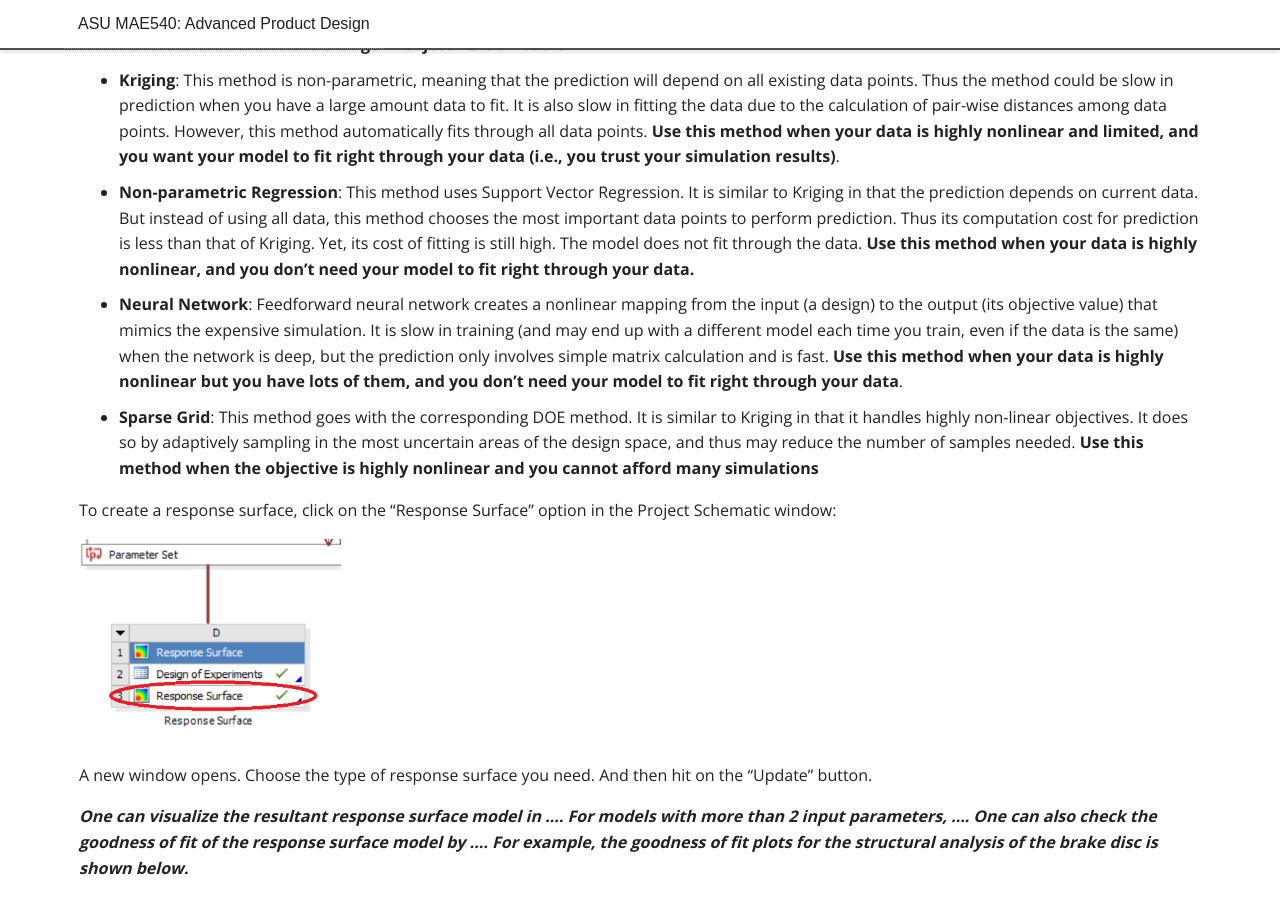
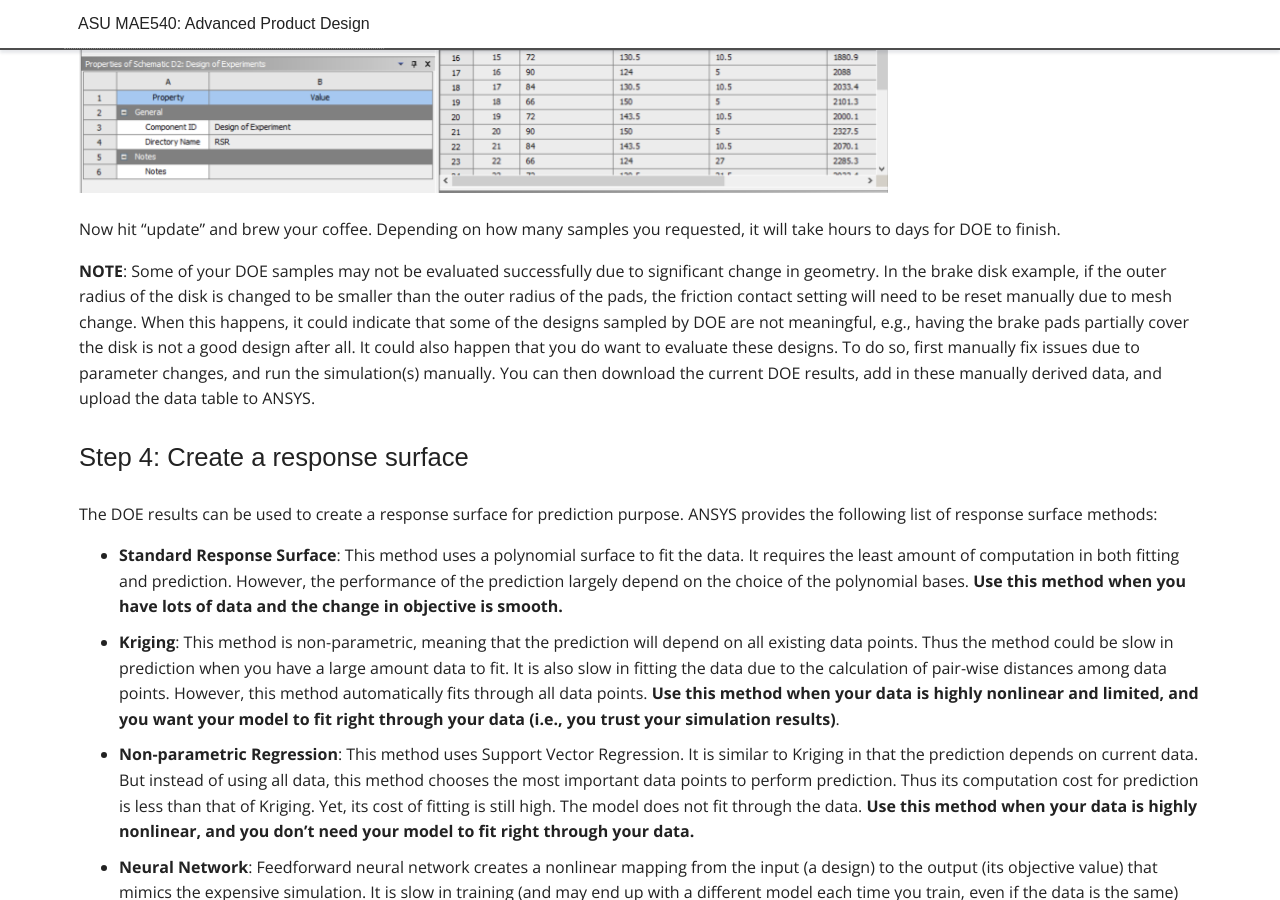
Before and after one commit to DesignInformaticsLab/DesignInformaticsLab.github.io, a Jekyll site: the page built from _posts/teaching/productdesign/2016-11-20-ansys.md, in a window 1280 px wide and 900 px high, scrolled down 14375 px. Built offline with Jekyll 4.4.1, drawn with Linux system fonts in a browser that asks for light colours; some web fonts are replaced; some of the changed text lies outside the part shown.

Commit message:
fixing ansys tutorial

```diff
--- a/_posts/teaching/productdesign/2016-11-20-ansys.md
+++ b/_posts/teaching/productdesign/2016-11-20-ansys.md
@@ -16,6 +16,8 @@
 
 We encourage you to also read related chapters in
 the official [ANSYS Design Exploration User's Guide][ansys].
+
+**NOTE**: This tutorial is tested on ANSYS 16, 17.1 and 17.2.
 
 ***
 
@@ -63,7 +65,7 @@
  the "add" button (the plus sign). The sign with a blue book will appear **after** we assign this material to
   an object.
 
- <img src="/_images/tutorial_ansys/material.png" alt="Drawing" style="height: 400px;"/>
+ <img src="/_images/tutorial_ansys/material.png" alt="Drawing" style="height: 500px;"/>
 
  * **Load Geometry**: In Project Schematic, click on **Geometry**, then create geometry in **DesignModeler**
   or import a agdb file.
@@ -76,7 +78,8 @@
 
  * Right click Mesh -> Sizing -> Select inner faces of the brake pads and set element size to 3 mm.
  This is because the pad is relatively thin, and has higher stress concentration than other places. Therefore
-finer mesh will give us more accurate simulation result.
+finer mesh will give us more accurate simulation result. **NOTE**: For student version, you may not be able
+to run the simulation if the mesh size is higher than the limitation.
 
  <img src="/_images/tutorial_ansys/structural2.png" alt="Drawing" style="height: 200px;"/>
 
@@ -94,9 +97,11 @@
  <img src="/_images/tutorial_ansys/structural3.png" alt="Drawing" style="height: 300px;"/>
  <img src="/_images/tutorial_ansys/structural31.png" alt="Drawing" style="height: 300px;"/>
 
- * Right click on Connections, create a Joint. Set up the joint as shown below.
+ * Right click on Connections, create a Revolute Joint. Set up the joint as shown below: In
+ Details, choose "Body-Ground" for "connection type", choose the highlighted (blue) circle
+ for "scope".
 
-  <img src="/_images/tutorial_ansys/joint.png" alt="Drawing" style="height: 300px;"/>
+ <img src="/_images/tutorial_ansys/contact.png" alt="Drawing" style="height: 400px;"/>
 
  * Right click Static Structural -> Insert -> Pressure -> Enter the values as shown by selecting
  the outer brake pad faces. Do this for each outer brake pad face.
@@ -106,7 +111,7 @@
  * Click on Connections->Contacts in the outline window, and right click to add **Manual Contact Region**.
  Set up a frictional contact as shown below. Do this for both contact regions between the pads and the disk.
 
-  <img src="/_images/tutorial_ansys/contact.png" alt="Drawing" style="height: 300px;"/>
+  <img src="/_images/tutorial_ansys/joint.png" alt="Drawing" style="height: 400px;"/>
 
  * Right click Static Structural -> Insert -> Displacement -> Fix x- and z-axis displacement of all the
  faces of brake pads
@@ -272,6 +277,16 @@
 
 Now hit "update" and brew your coffee. Depending on how many samples you requested, it will
 take hours to days for DOE to finish.
+
+**NOTE**: Some of your DOE samples may not be evaluated successfully due to significant change
+in geometry. In the brake disk example, if the outer radius of the disk is changed to be
+smaller than the outer radius of the pads, the friction contact setting will need to be reset
+manually due to mesh change. When this happens, it could indicate that some of the designs
+sampled by DOE are not meaningful, e.g., having the brake pads partially cover the disk is
+not a good design after all. It could also happen that you do want to evaluate these designs.
+To do so, first manually fix issues due to parameter changes, and run the simulation(s) manually.
+You can then download the current DOE results, add in these manually derived data, and upload the
+data table to ANSYS.
 
 ### Step 4: Create a response surface
 The DOE results can be used to create a response surface for prediction purpose.
```
